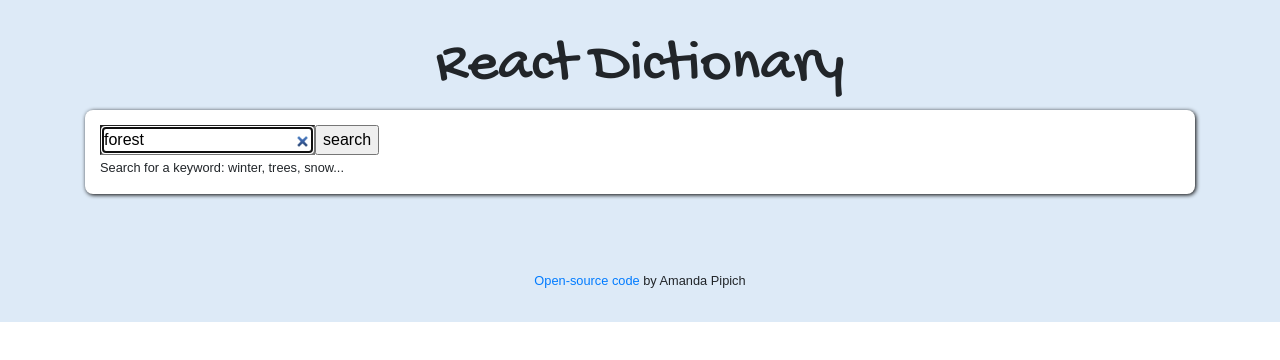
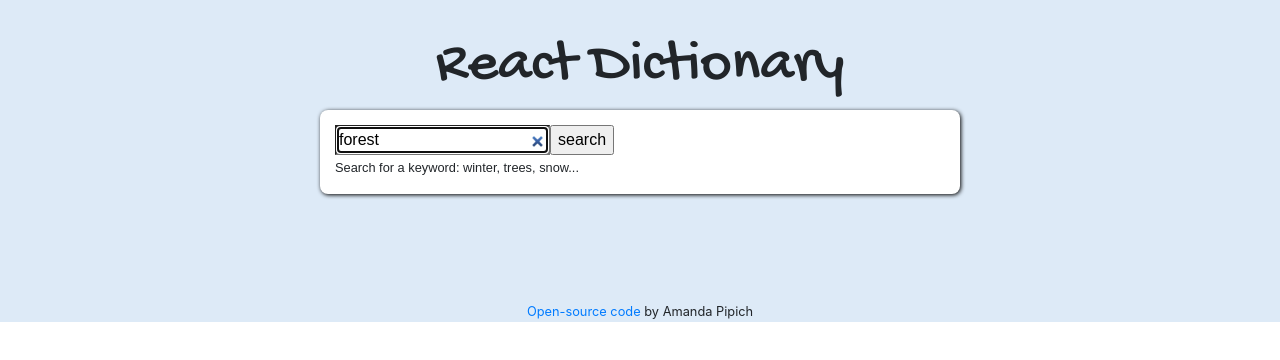
Before and after one commit to apipich/DictionaryProject_React, a React (Create React App) app: page / in a window 1280 px wide. Shown: the top 360 px of the page. Built offline with nearby package versions, Linux system fonts and the light colour scheme; no server answers.

Commit message:
adjusted background padding/width

```diff
--- a/src/styles.css
+++ b/src/styles.css
@@ -1,7 +1,10 @@
 .App {
+  background: #DDEAF7;
+}
+
+.container {
   font-family: sans-serif;
-  background: #DDEAF7;
-  max-width: 100%;
+  max-width: 700px;
   padding: 30px;
 }
 
```
